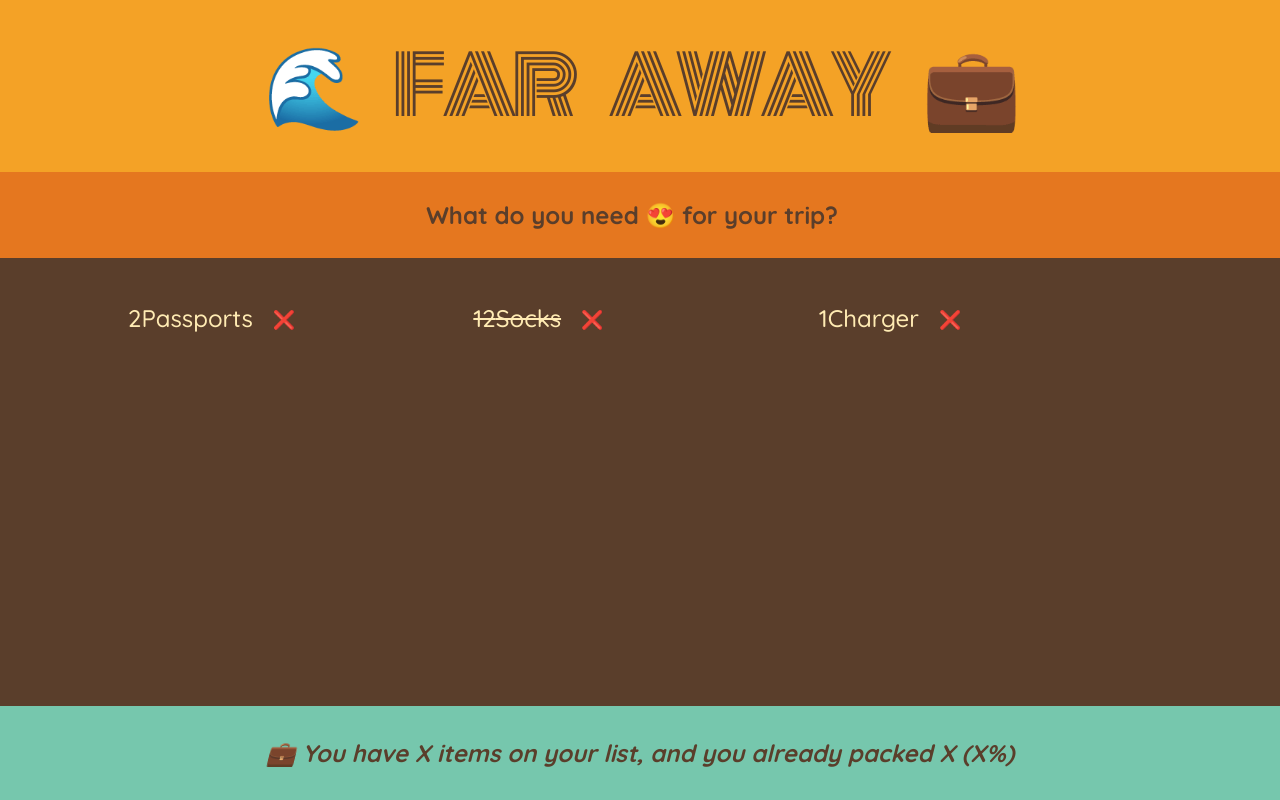
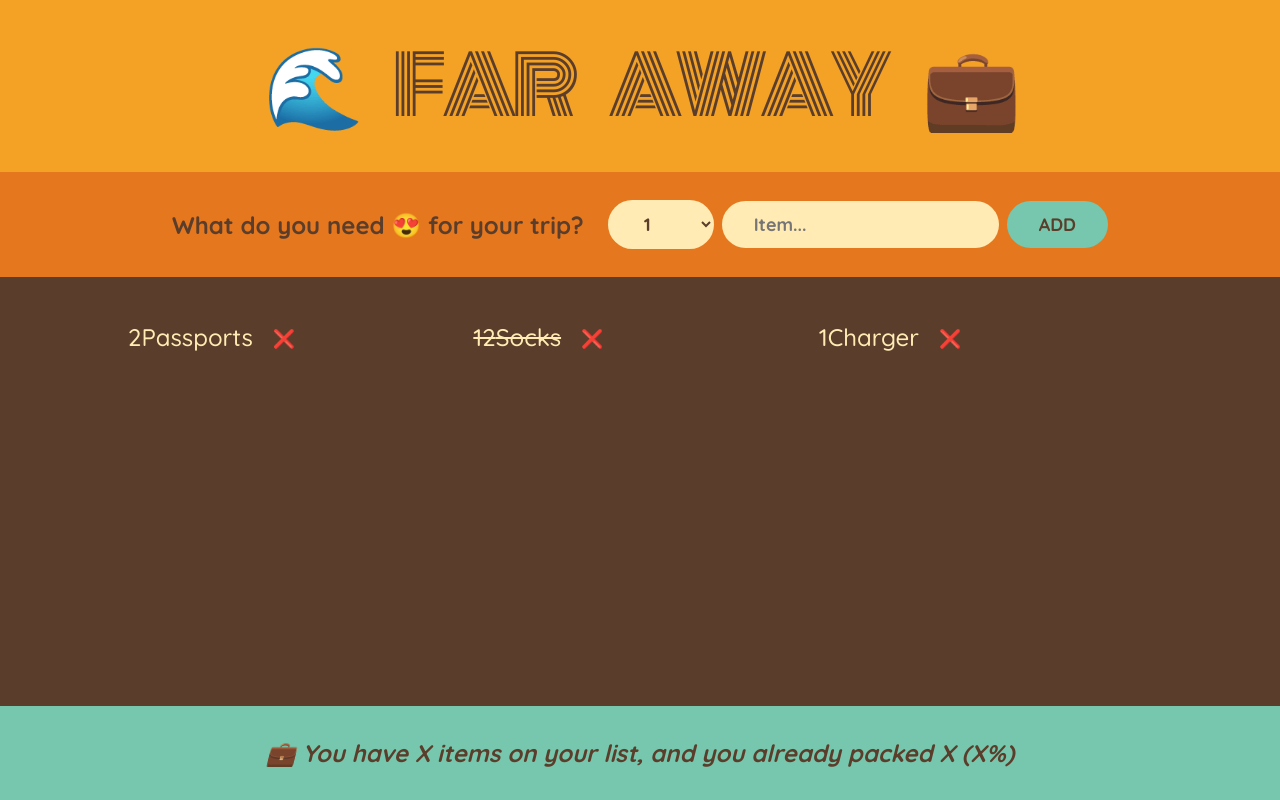
Before and after one commit to jzrlqwzy/Travel-list, a React (Create React App) app: page / in a window 1280 px wide. Built offline with nearby package versions, Linux system fonts and the light colour scheme.

Commit message:
add a form

```diff
--- a/src/App.js
+++ b/src/App.js
@@ -20,10 +20,23 @@
 }
 
 function Form() {
+  const handleSubmit = function (e) {
+    e.preventDefault();
+  };
+
   return (
-    <div className="add-form">
+    <form className="add-form" onSubmit={handleSubmit}>
       <h3>What do you need 😍 for your trip?</h3>
-    </div>
+      <select>
+        {Array.from({ length: 20 }, (_, i) => i + 1).map((num) => (
+          <option value={num} key={num}>
+            {num}
+          </option>
+        ))}
+      </select>
+      <input type="text" placeholder="Item..." />
+      <button>Add</button>
+    </form>
   );
 }
 
@@ -32,7 +45,7 @@
     <div className="list">
       <ul>
         {initialItems.map((item) => (
-          <Item item={item} />
+          <Item item={item} key={item.id} />
         ))}
       </ul>
     </div>
```
